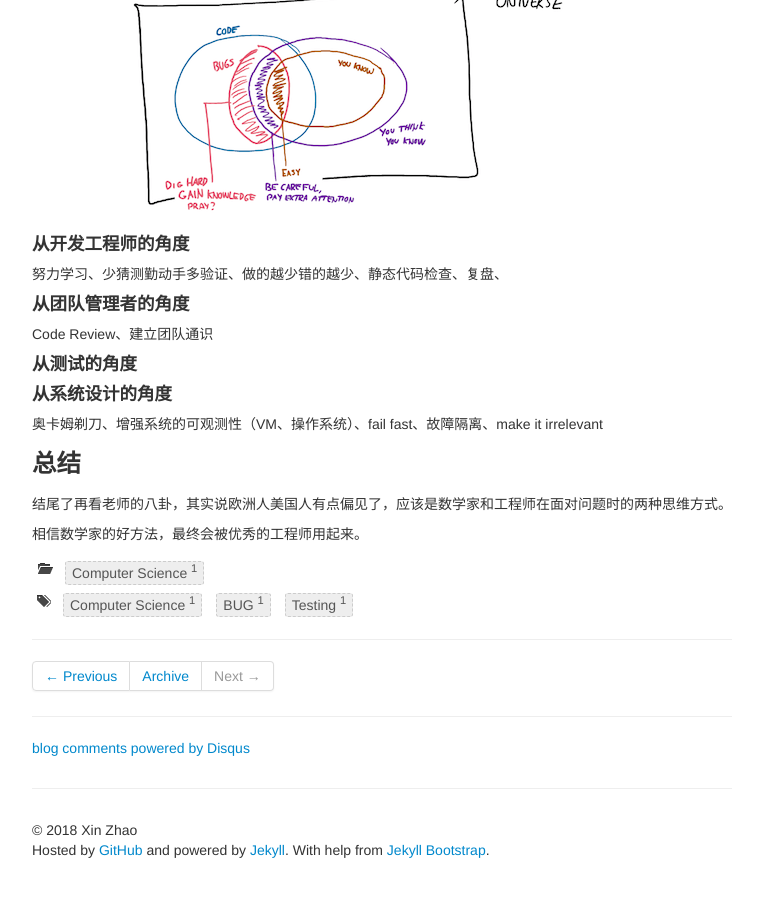
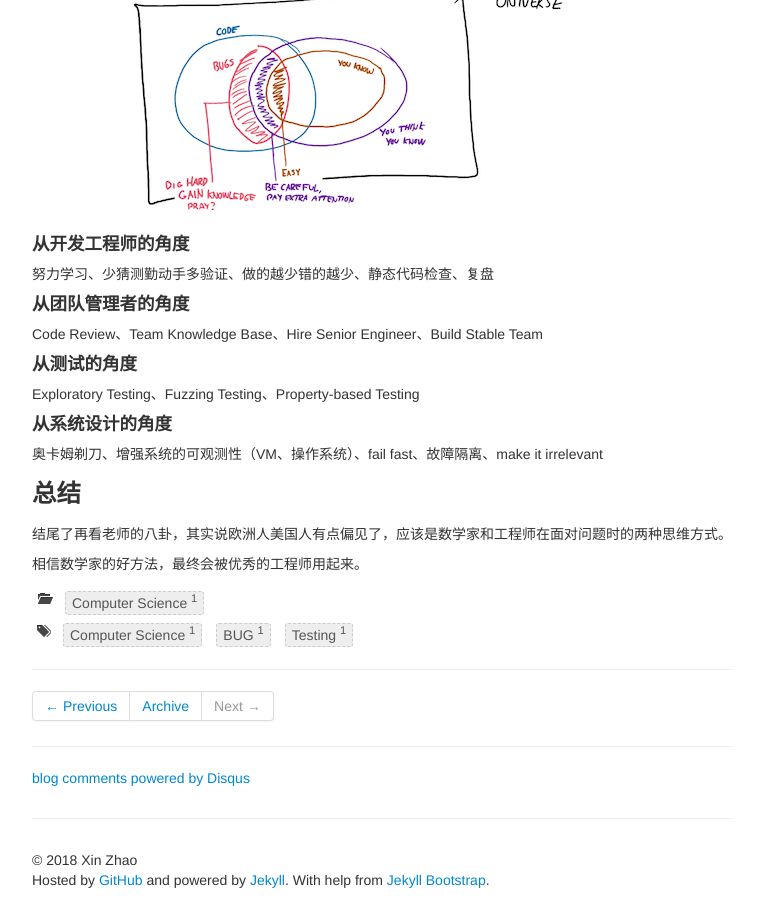
Before and after one commit to ZhaoX/zhaox.github.com, a Jekyll site: the page built from _posts/2018-11-28-how-to-write-right-programs.md, in a window 1280 px wide and 900 px high, scrolled down 886 px. Shown: the whole window, without its empty margins (258-1021 px from the left). Built offline with Jekyll 4.4.1, drawn with Linux system fonts in a browser that asks for light colours; comment, search, counter and statistics services are not loaded; before the commit the page ends 1756 px from its top, so only the background shows below that.

Commit message:
add ideas to how-to-write-right-programs.md

```diff
--- a/_posts/2018-11-28-how-to-write-right-programs.md
+++ b/_posts/2018-11-28-how-to-write-right-programs.md
@@ -27,13 +27,15 @@ tags: [Computer Science, BUG, Testing]
 
 #### 从开发工程师的角度
 
-努力学习、少猜测勤动手多验证、做的越少错的越少、静态代码检查、复盘、
+努力学习、少猜测勤动手多验证、做的越少错的越少、静态代码检查、复盘
 
 #### 从团队管理者的角度
 
-Code Review、建立团队通识
+Code Review、Team Knowledge Base、Hire Senior Engineer、Build Stable Team
 
 #### 从测试的角度
+
+Exploratory Testing、Fuzzing Testing、Property-based Testing
 
 #### 从系统设计的角度
 
```
